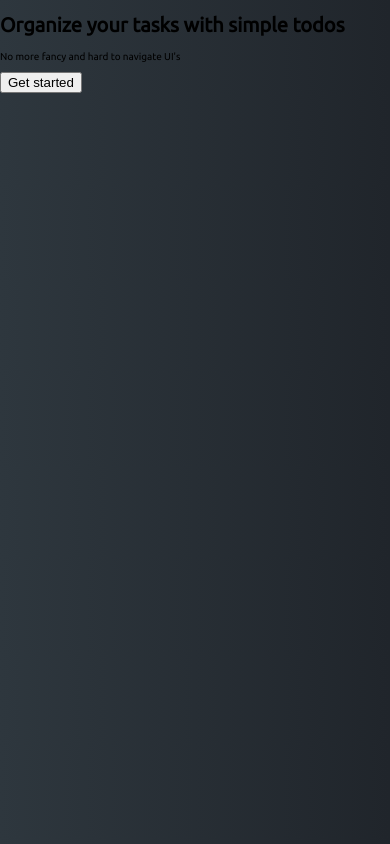
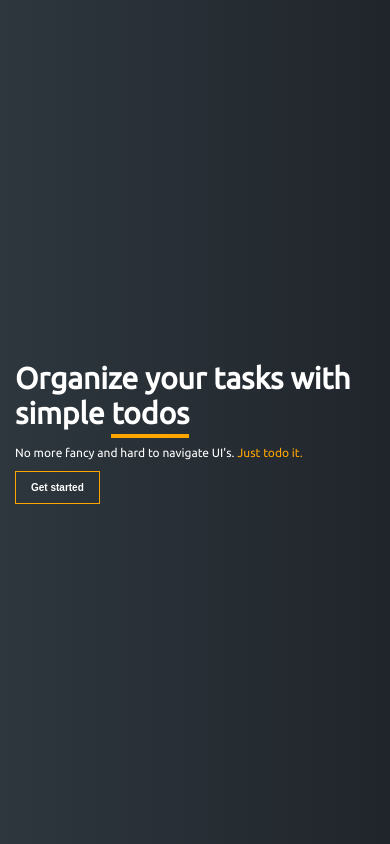
Before and after one commit to zakali22/TodoApp, a React (Create React App) app: page / in a window 390 px wide. Built offline with nearby package versions, Linux system fonts and the light colour scheme.

Commit message:
Add design and media queries to homepage

```diff
--- a/src/components/Homepage.js
+++ b/src/components/Homepage.js
@@ -5,12 +5,19 @@ class Homepage extends Component {
   render() {
     return (
       <div className="homepage">
-        <div className="homepage__welcome">
-          <h1>Organize your tasks with simple todos</h1>
-          <p>No more fancy and hard to navigate UI's</p>
-        </div>
-        <div className="homepage__register">
-          <button>Get started</button>
+        <div className="container">
+          <div className="homepage__welcome">
+            <h1>
+              Organize your tasks with simple <span>todos</span>
+            </h1>
+            <p>
+              No more fancy and hard to navigate UI's.{" "}
+              <span>Just todo it.</span>
+            </p>
+          </div>
+          <div className="homepage__register">
+            <button>Get started</button>
+          </div>
         </div>
       </div>
     );
--- a/src/index.scss
+++ b/src/index.scss
@@ -14,6 +14,65 @@ html {
   }
   @media only screen and (max-width: 50em) {
     font-size: 62.5%; // 1rem = 10px
+  }
+}
+
+.homepage {
+  display: flex;
+  flex-direction: column;
+  justify-content: center;
+  align-items: center;
+  height: 100vh;
+  .container {
+    @media only screen and (max-width: 34.375em) {
+      padding: 1.5rem;
+    }
+  }
+  &__welcome {
+    display: flex;
+    flex-direction: column;
+    justify-content: center;
+    h1 {
+      font-size: 3.5rem;
+      margin-bottom: 0;
+      color: white;
+      @media only screen and (max-width: 40.625em) {
+        font-size: 3rem;
+      }
+      span {
+        padding-bottom: 0.4rem;
+        border-bottom: 4px solid orange;
+      }
+    }
+    p {
+      color: white;
+      margin-top: 0.5rem;
+      font-size: 1.2rem;
+      @media only screen and (max-width: 34.375em) {
+        margin-top: 1.5rem;
+      }
+      span {
+        color: orange;
+      }
+    }
+  }
+  &__register {
+    align-self: flex-start;
+    button {
+      background: none;
+      border: 1px solid orange;
+      color: white;
+      padding: 1rem 1.5rem;
+      cursor: pointer;
+      font-weight: 700;
+      font-size: 1rem;
+      transition: all 0.3s ease-in-out;
+      outline: none;
+      &:hover {
+        background: orange;
+        color: white;
+      }
+    }
   }
 }
 
```
